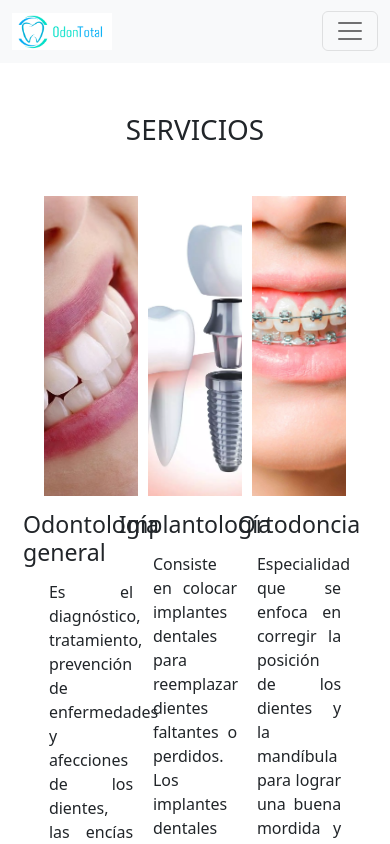
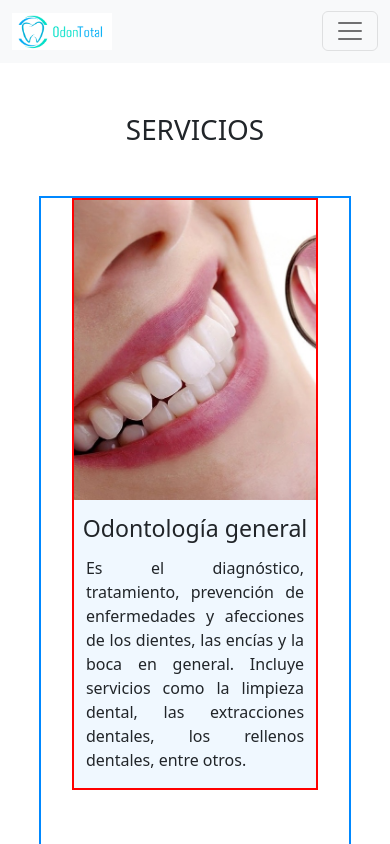
Before and after one commit to LucianoGelvez/Clinica-Odontotal, a React (Vite) app in the folder Odontotal-React/: page /Servicio in a window 390 px wide. Shown: the top 844 px of the page. Built offline with nearby package versions, Linux system fonts and the light colour scheme.

Commit message:
Actualización estilos página servicios

```diff
--- a/Odontotal-React/src/styles/pagesStyles/ServiceStyle.css
+++ b/Odontotal-React/src/styles/pagesStyles/ServiceStyle.css
@@ -20,6 +20,7 @@
 }
 
 .grid-container div {
+  background-color: aliceblue;
   width: 30%;
   display: flex;
   flex-direction: column;
@@ -39,3 +40,22 @@
   width: 90%;
   text-align: justify;
 }
+
+/* Estilos para pantallas pequeñas */
+@media only screen and (max-width: 767px) {
+  .grid-container{
+    border: 2px rgb(0, 136, 255) solid;
+    flex-direction: column;
+    align-items: center;
+  }
+
+  .grid-container div {
+    border: 2px red solid;
+    background-color: aliceblue;
+    width: 80%;
+    display: flex;
+    flex-direction: column;
+    align-items: center;
+    margin-bottom: 100px;
+  }
+}
--- /dev/null
+++ b/Odontotal-React/src/styles/pagesStyles/ServiceStyle.scss
@@ -0,0 +1,58 @@
+.service{
+    display: flex;
+    flex-direction: column;
+    align-items: center;
+
+    h1{
+        margin-top: 50px;
+        margin-bottom: 50px;
+    }
+
+    .grid-container {
+
+        width: 80vw;
+        display: flex;
+        flex-wrap: wrap;
+        justify-content: space-around;
+
+        div {
+            background-color: aliceblue;
+            width: 30%;
+            display: flex;
+            flex-direction: column;
+            align-items: center;
+            margin-bottom: 100px;
+
+            img {
+                height: 300px;
+                width: 100%; /* Hace que la imagen se ajuste a la altura fija del contenedor */
+                object-fit: cover; /* Ajusta la imagen para cubrir todo el contenedor */
+                margin-bottom: 15px;
+            }
+
+            p {
+                margin-top: 5px;
+                width: 90%;
+                text-align: justify;
+            }
+        }
+    }
+}
+  /* Estilos para pantallas pequeñas */
+  @media only screen and (max-width: 767px) {
+    .grid-container{
+      border: 2px rgb(0, 136, 255) solid;
+      flex-direction: column;
+      align-items: center;
+    }
+
+    .grid-container div {
+      border: 2px red solid;
+      background-color: aliceblue;
+      width: 80%;
+      display: flex;
+      flex-direction: column;
+      align-items: center;
+      margin-bottom: 100px;
+    }
+  }
```
Also changed, not shown: 1 other file (tests, documents, lock files or other folders).
